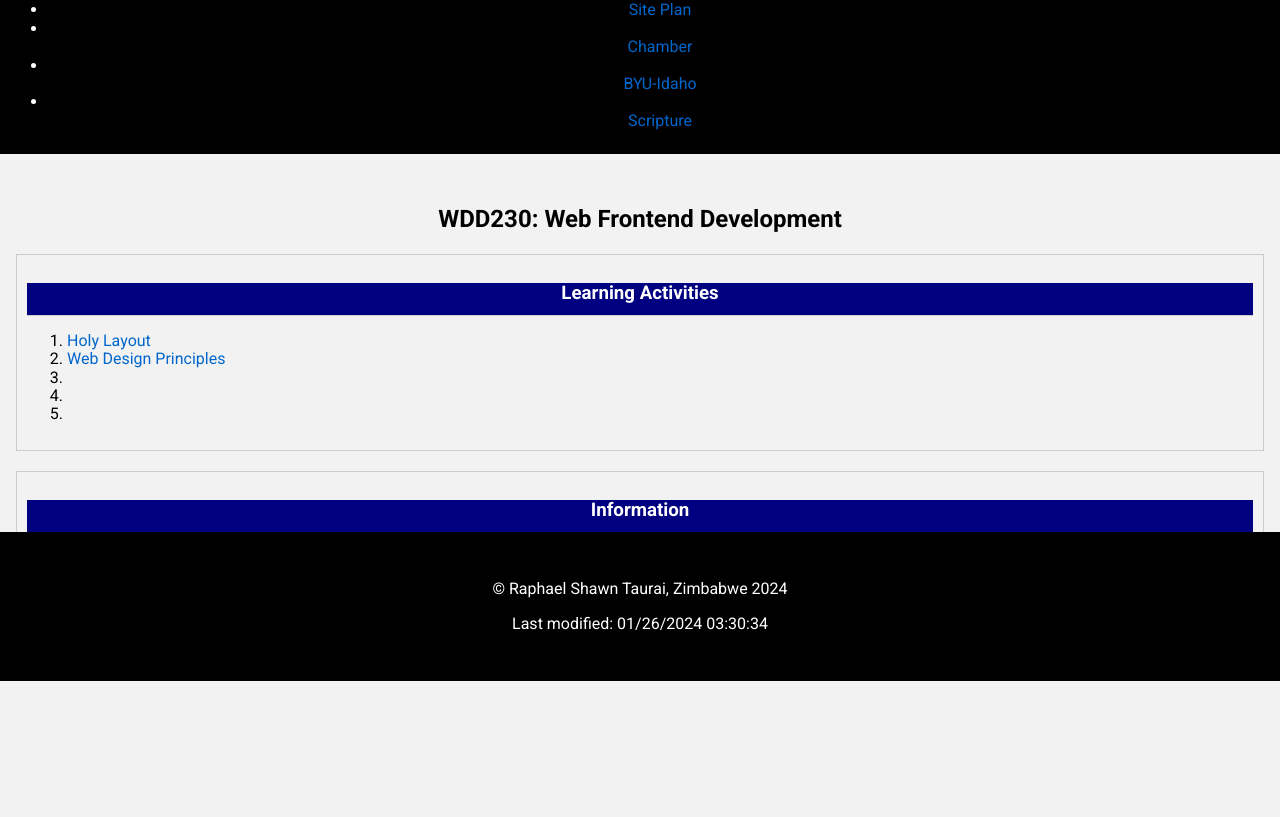
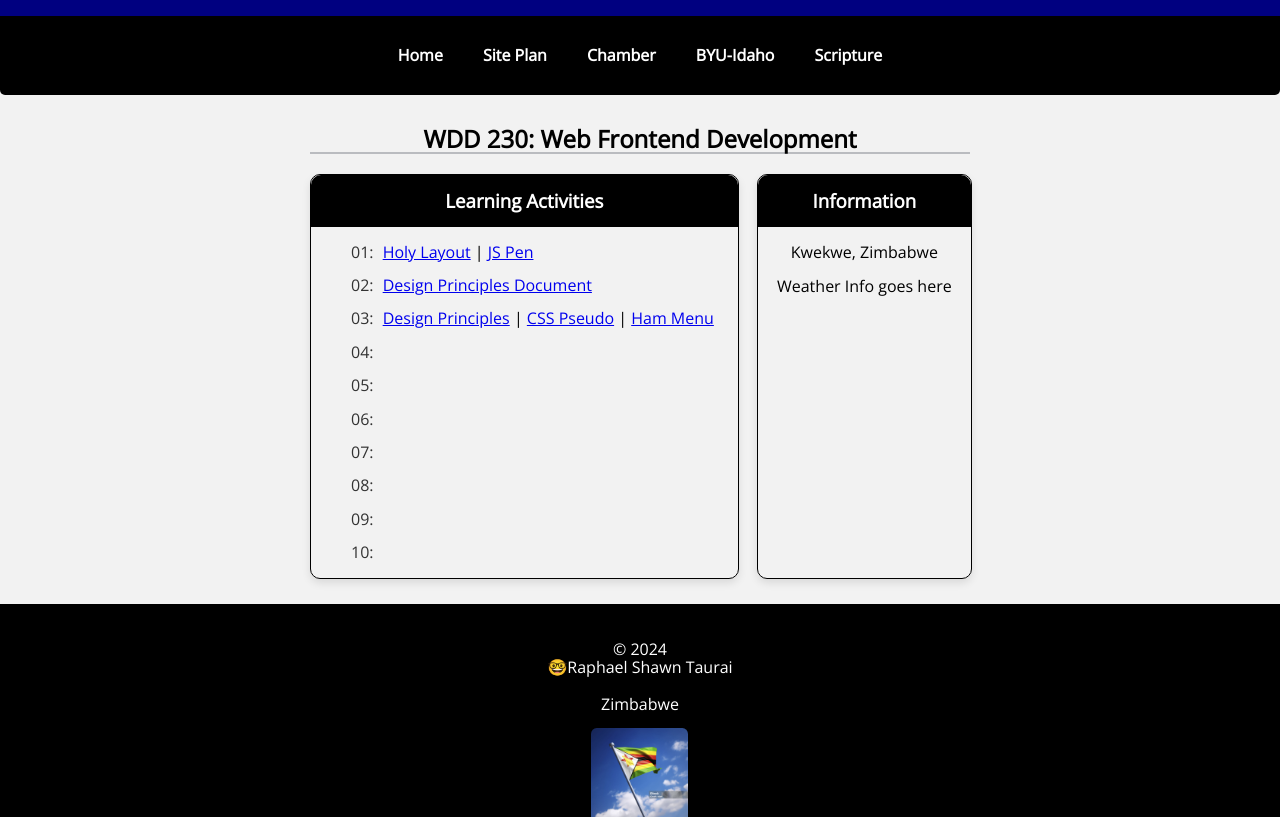
Before and after one commit to raphaeltaurai/wdd230, a plain HTML site: page index.html in a window 1280 px wide. Shown: the part 235-1052 px from the top of the page. Before the commit the page ends 916 px from the top, so only its background shows below. Drawn offline with nearby package versions, Linux system fonts and the light colour scheme.

Commit message:
W02 to W03 #got help, I needed it

```diff
--- a/index.html
+++ b/index.html
@@ -1,57 +1,70 @@
 <!DOCTYPE html>
 <html lang="en">
 <head>
-    <meta charset="UTF-8">
-    <meta name="viewport" content="width=device-width, initial-scale=1.0">
     <meta property="og:tittle" content="Shawn's Web Frontend Development">
     <meta property="og:type" content="website">
     <meta property="og:image" content="https://scontent-cpt1-1.xx.fbcdn.net/v/t1.6435-9/100825612_3086314408091731_5645457983417614336_n.jpg?_nc_cat=104&ccb=1-7&_nc_sid=dd63ad&_nc_ohc=aLc1LMPyX8YAX_nOuL9&_nc_oc=AQmv-y5T8IlXc3acQV7GMhgTDCxb11PpKfKZsDxDQNipxi5sOyn14gQ85BDNCd5mlac&_nc_ht=scontent-cpt1-1.xx&oh=00_AfAReinXMB9jyGk6Aq5hBVse5xMrMv8O2ZP-Ks6a0k2QMw&oe=65D06463">
-    <meta property="og:url" contents="http://shawntauraiwdd230.com/index.html">
+    <meta property="og:url" contents="http://shawn-taurai's-wdd230.com/index.html">
     <meta name="description" content="WDD230, Raphael Shawn Taurai, Course assignment portal">
     <meta name="author" content="Shawn Taurai">
     <title>Raphael Shawn Taurai-WDD 230 - Web Frontend</title>
-    <link rel="stylesheet" href="styles/normalize.css"> <!--- I COULD ALTERNATIVELY USE <link rel="stylesheet" href="https://cdnjs.cloudflare.com/ajax/libs/normalize/8.0.1/normalize.min.css">--->
-    <link rel="stylesheet" href="styles/larger.css" media="screen and (min-width: 768px)">
+    <link rel="stylesheet" href="styles/normalize.css">
     <link rel="stylesheet" href="styles/base.css">
+    <link rel="stylesheet" href="styles/larger.css">
     <link rel="icon" href="favicon.ico">
+</head>
 
-</head>
 <body>
     <header>
-        <img src="images/shawn.jpg" alt="Shawn Taurai in smart casual with back-front cap on">
+        <img src="images/shawn.jpg" alt="Shawn Taurai" width="80" height="83" />
         <h1 class>Raphael Shawn. Taurai</h1>
     </header>
     <nav>
-        <ul>
-        <li><a href="index.html">Home</a></li>
-        <li><a href="lesson03/chamber-site-plan.html">Site Plan</a></li>
-        <li></li><a href="chamber/">Chamber</a></li>
-        <li></li><a href="https://www.byui.edu/">BYU-Idaho</a></li>
-        <li></li><a href="https://www.churchofjesuschrist.org/study/scriptures/bofm/1-ne/3?lang=eng&id=p7#p7">Scripture</a></li>
-        </ul>
+        <a href="index.html">Home</a>
+        <a href="lesson03/chamber-site-plan.html">Site Plan</a>
+        <a href="chamber/">Chamber</a>
+        <a href="https://www.byui.edu/">BYU-Idaho</a>
+        <a href="https://www.churchofjesuschrist.org/study/scriptures/bofm/1-ne/3?lang=eng&id=p7#p7">Scripture</a>
     </nav>
     <main>
-        <h2>WDD230: Web Frontend Development</h2>
+        <h2>WDD 230: Web Frontend Development</h2><br>
+
         <section class="card">
             <h3>Learning Activities</h3>
-            <ol>
-                <li><a href="/lesson01/holygrail.html">Holy Layout</a></li>
-                <li><a href="/lesson02/design.html"> Web Design Principles</a></li>
+            <ul class="numbered-list">
+                <li><a href="lesson01/holygrail.html">Holy Layout</a> | <a href="https://codepen.io/omora14">JS Pen</a>
+                </li>
+                <li> <a href="lesson02/design.html">Design Principles Document</a></li>
+                <li><a href="lesson02/design.html">Design Principles</a> | <a
+                        href="https://codepen.io/omora14/pen/oNVemqo">CSS Pseudo</a> | <a
+                        href="https://codepen.io/omora14/pen/wvOqNNL">Ham Menu</a></li>
                 <li><a></a></li>
                 <li><a></a></li>
                 <li><a></a></li>
-            </ol>
+                <li><a></a></li>
+                <li><a></a></li>
+                <li><a></a></li>
+                <li><a></a></li>
+            </ul>
         </section>
         <section class="card">
             <h3>Information</h3>
+
+            <p>Kwekwe, Zimbabwe</p>
+
+            <p>Weather Info goes here </p>
+
         </section>
+
     </main>
     <footer>
-        <p id="copyRights">© Raphael Shawn Taurai, Zimbabwe</p>
+        <p></p>
         <p id="lastModified"></p>
     </footer>
     <script src="scripts/getdates.js"></script>
+
 </body>
+
 </html>
 
 
--- a/scripts/getdates.js
+++ b/scripts/getdates.js
@@ -1,15 +1,9 @@
-document.addEventListener("DOMContentLoaded", function() {
-    // Get the current year
-    var currentYear = new Date().getFullYear();
+document.addEventListener('DOMContentLoaded', function () {
+  // Get the current year and update the first paragraph in the footer
+  var currentYear = new Date().getFullYear();
+  document.querySelector('footer p:first-child').innerHTML = '&copy; ' + currentYear+'<br>🤓Raphael Shawn Taurai <br><br>Zimbabwe<br> <img src="images/zim-fly-flag.jpg" alt="Zimbabwe Fly Flag" width="80" height="60">';
 
-    // Update the copyright text
-    var copyRights = document.getElementById("copyRights");
-    copyRights.textContent += " " + currentYear;
-
-    // Get the last modified date
-    var lastModifiedText = document.getElementById("lastModified");
-    var lastModified = document.lastModified;
-
-    // Update the last modified date text
-    lastModifiedText.textContent = "Last modified: " + lastModified;
-  });
+  // Get the last modified date and update the second paragraph in the footer
+  var lastModifiedDate = document.lastModified;
+  document.getElementById('lastModified').innerText = 'Last Modified: ' + lastModifiedDate;
+});
--- a/styles/base.css
+++ b/styles/base.css
@@ -3,7 +3,175 @@
 
 @import url('https://fonts.googleapis.com/css2?family=Open+Sans&display=swap');
 /* Apply color scheme and typography */
+:root {
+  --heading-font: 'Roboto', sans-serif;
+  --paragraph-font: 'Open Sans', sans-serif;
+}
+
 body {
+  font-family: 'Open Sans', sans-serif;
+  background-color: #f2f2f2;
+  color: black;
+  margin: 0;
+  padding: 0;
+}
+
+img {
+  height: 100px;
+  width: 97px;
+  border-radius: 10%;
+  margin: 10px;
+  padding: 5px;}
+/*
+#ID.profile-container {
+  display: flex;
+  flex-direction: column;
+  align-items: center;
+  padding: 20px;
+  box-shadow: 0 4px 8px rgba(0, 0, 0, 0.1);
+}
+
+#ID{
+  width: 100%;
+  height: 150%;
+  max-width: 200%;
+  height: auto;
+  border-radius: 10%;
+  margin-bottom: 10px;
+}*/
+
+#flag {
+  width: 40px;
+  height: auto;
+  margin-bottom: -15px;
+}
+
+h1 {
+  font-size: 2em;
+  margin: auto;
+}
+
+main {
+  margin-top: 20px;
+  max-width: 800px;
+  margin: 0 auto;
+  display: grid;
+  gap: 20px;
+}
+
+header,
+nav,
+footer {
+  max-width: 100%;
+  margin: 0 auto;
+  text-align: center;
+}
+
+header {
+  color: #fff;
+  padding: 20px;
+  background-color: navy;
+  font-family: var(--heading-font);
+}
+
+nav {
+  background-color: #000;
+  padding: 10px;
+  border-bottom-left-radius: 5px;
+  border-bottom-right-radius: 5px;
+  display: flex;
+  flex-direction: row;
+  justify-content: center;
+}
+
+nav a {
+  color: #fff;
+  margin: 10px;
+  font-family: var(--paragraph-font);
+  padding: 10px;
+  text-decoration: none;
+  font-weight: bold;
+}
+
+footer {
+  background-color: black;
+  padding: 20px;
+  display: flex;
+  flex-direction: column;
+  align-items: center;
+  margin: 25px auto;
+}
+
+footer p {
+  color: #fff;
+  text-align: center;
+}
+
+.card {
+  border-radius: 10px;
+  width: 100%;
+  max-width: 700px;
+  border: 1px solid black;
+  margin: 0 auto;
+  box-shadow: 0 4px 8px rgba(0, 0, 0, 0.1);
+}
+
+.card h3 {
+  border-top-right-radius: 10px;
+  border-top-left-radius: 10px;
+  color: #fff;
+  text-align: center;
+  margin: 0;
+  margin-bottom: 10px;
+  background-color: black;
+  padding: 15px;
+}
+
+.card p {
+  text-align: center;
+}
+
+h2 {
+  margin-top: 30px;
+  text-align: center;
+  margin-bottom: 0;
+  border-bottom: 2px solid #babcc0;
+}
+
+h1 {
+  width: 80%;
+  margin: 20px auto;
+}
+
+.numbered-list {
+  list-style: none;
+  counter-reset: my-counter;
+}
+
+.numbered-list li {
+  counter-increment: my-counter;
+  margin-bottom: 15px;
+}
+
+.numbered-list li:before {
+  content: counter(my-counter, decimal-leading-zero) ": ";
+  color: #333;
+  margin-right: 5px;
+}
+
+
+
+
+
+
+
+
+
+
+
+
+
+/*body {
   display: grid;
   height: 100vh;
   grid-template-columns: 1fr auto;
@@ -31,7 +199,7 @@ a:hover {
   text-decoration: underline;
 }
 
-/* Center the header contents */
+/* Center the header contents
 header {
   display: flex;
   justify-content: center;
@@ -49,18 +217,16 @@ img {
   padding: 5px;
 
 }
-
-
 nav {
   grid-column: 1/3;
   background-color: black;
   padding: 1.8rem;
+  list-style: none; /* Remove bullets from the navigation
 }
 
-nav {
+nav a {
   display: block;
   padding: 0.5rem;
-  text-decoration: none;
   color: rgb(255, 255, 255);
   margin-bottom: 1rem;
   text-align: center;
--- a/styles/larger.css
+++ b/styles/larger.css
@@ -1,8 +1,66 @@
-@media only screen and (min-width: 70em) {
-    main{
-        grid-template-columns: 1fr 1fr 1fr;
+/* Media Query for Larger Views */
+@media screen and (650px < width) {
+    nav {
+        flex-direction: row;
     }
-    main section:nth-child(3) {
-        grid-column:3/4;
+
+    nav a {
+        width: fit-content;
+    }
+
+    main {
+        max-width: 2000px;
+        width: 900px;
+        grid-template-columns: 100px 2fr 1fr 100px;
+    }
+
+    h2 {
+        grid-column: 2 / 4;
+    }
+
+    .card:nth-of-type(1) {
+        grid-column: 2 / 3;
+    }
+
+    .card:nth-of-type(2) {
+        grid-column: 3 / 4;
     }
 }
+
+/* Media Query for Responsive Design */
+@media only screen and (max-width: 600px) {
+
+    .profile-container,
+    nav {
+        flex-direction: column;
+        align-items: center;
+    }
+
+    .profilepic {
+        max-width: none;
+    }
+
+    header,
+    nav,
+    footer,
+    .card {
+        max-width: 100%;
+    }
+
+    nav a {
+        margin: 5px;
+    }
+
+    main {
+        grid-template-columns: 1fr;
+    }
+
+    .card {
+        max-width: 200%;
+        margin-bottom: 1rem;
+        box-shadow: 0 4px 8px rgba(0, 0, 0, 0.1);
+        width: 100%;
+        height: auto;
+    }
+
+}
```
Also changed, not shown: images/zim-fly-flag.jpg (added), images/zim-map-flag.jpg (added).
